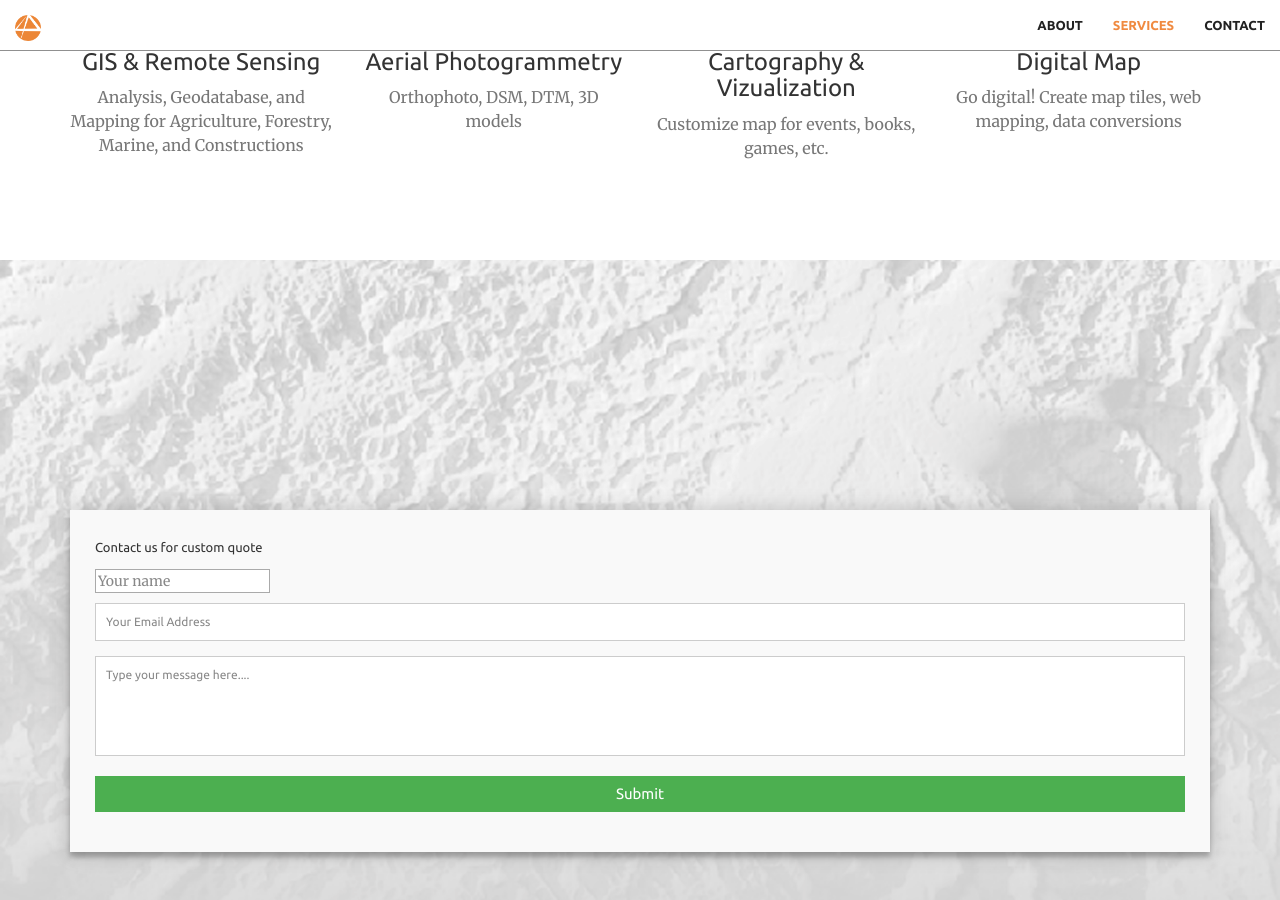
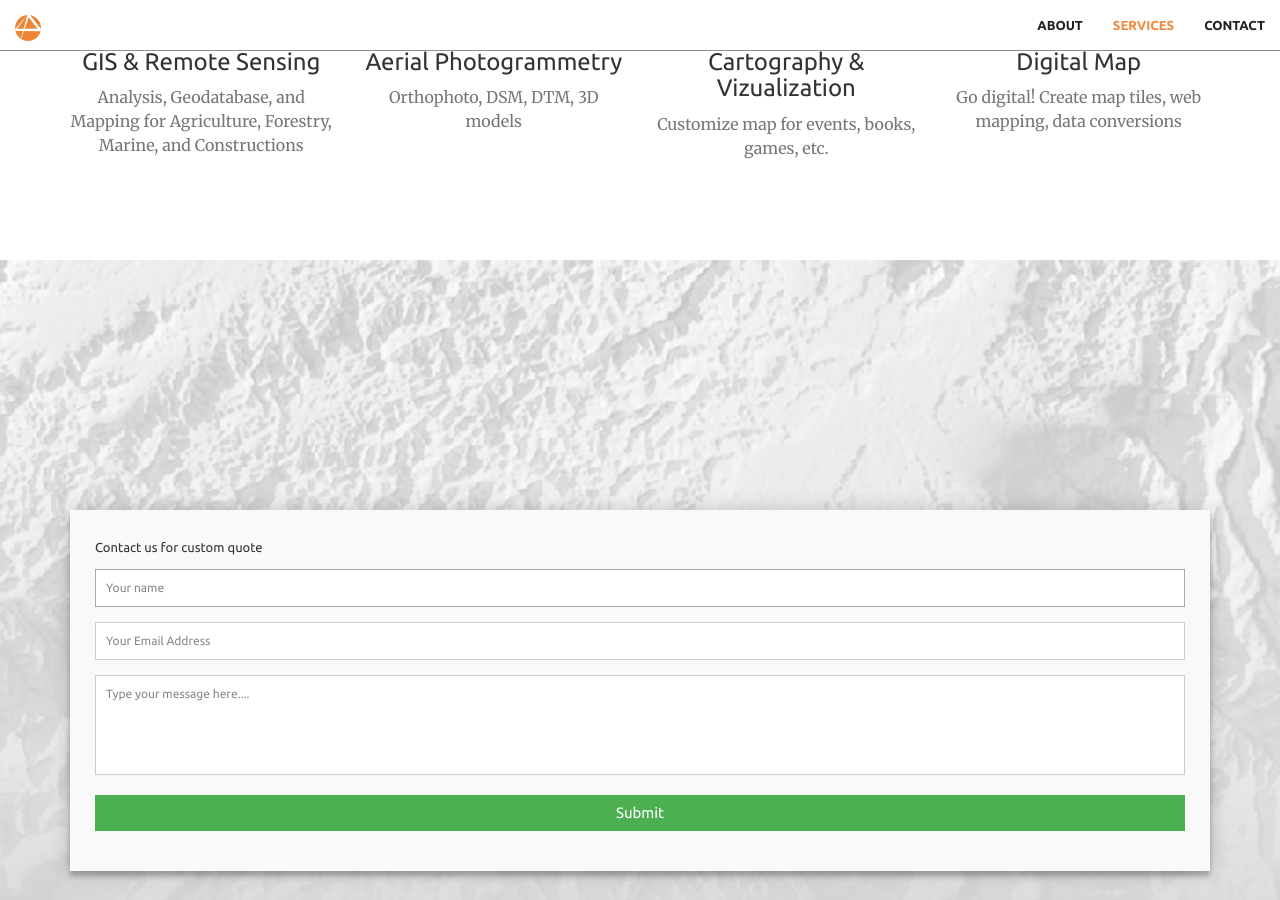
Before and after one commit to cartopixels/cartopixels.github.io, a Jekyll site: the page built from index.html, in a window 1280 px wide and 900 px high, scrolled down 1491 px. Built offline with Jekyll 4.4.1, drawn with Linux system fonts in a browser that asks for light colours.

Commit message:
Update contact.html

```diff
--- a/_includes/contact.html
+++ b/_includes/contact.html
@@ -1,5 +1,5 @@
 <style>
-#contactForm input[type="text"],
+#contactForm input[type="name"],
 #contactForm input[type="email"],
 #contactForm input[type="tel"],
 #contactForm input[type="url"],
@@ -37,7 +37,7 @@ fieldset {
   width: 100%;
 }
 
-#contactForm input[type="text"],
+#contactForm input[type="name"],
 #contactForm input[type="email"],
 #contactForm input[type="tel"],
 #contactForm input[type="url"],
@@ -49,7 +49,7 @@ fieldset {
   padding: 10px;
 }
 
-#contactForm input[type="text"]:hover,
+#contactForm input[type="name"]:hover,
 #contactForm input[type="email"]:hover,
 #contactForm input[type="tel"]:hover,
 #contactForm input[type="url"]:hover,
```
